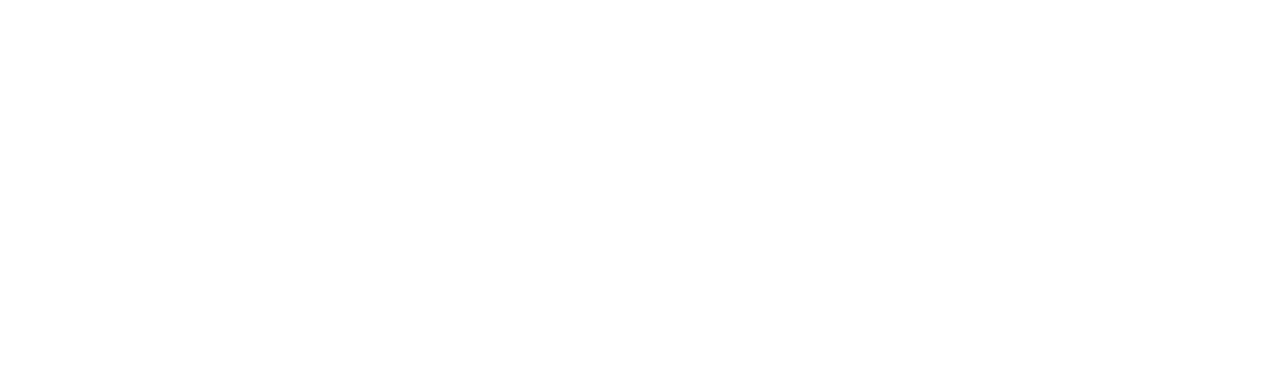
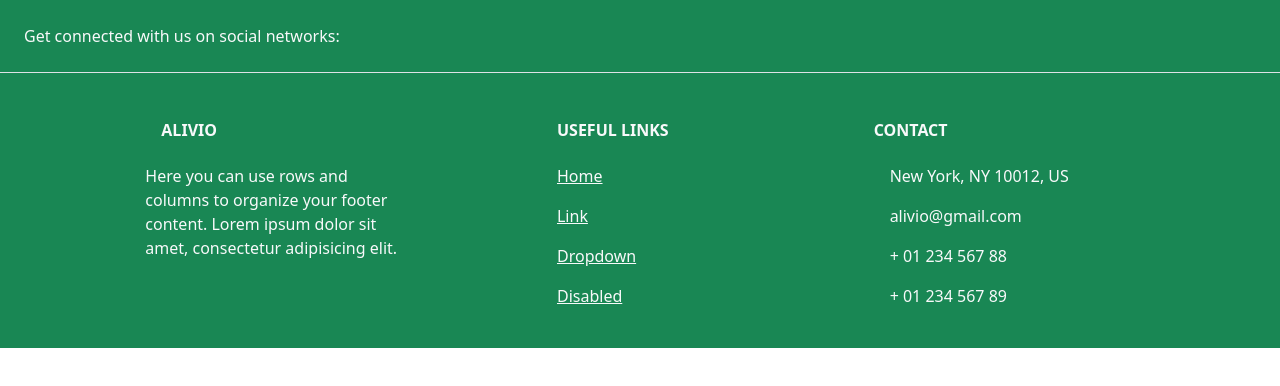
Before and after one commit to aiperiaibekova/git-practic, a plain HTML site: page index.html in a window 1280 px wide. Drawn offline with nearby package versions, Linux system fonts and the light colour scheme.

Commit message:
make footer

```diff
--- a/index.html
+++ b/index.html
@@ -11,6 +11,106 @@
 <body>
 
 
+<footer class="text-center text-lg-start bg-success text-light">
+    <!-- Section: Social media -->
+    <section
+      class="d-flex justify-content-center justify-content-lg-between p-4 border-bottom"
+    >
+      <!-- Left -->
+      <div class="me-5 d-none d-lg-block">
+        <span>Get connected with us on social networks:</span>
+      </div>
+      <!-- Left -->
+
+      <!-- Right -->
+      <div>
+        <a href="" class="me-4 text-reset">
+          <i class="fab fa-facebook-f"></i>
+        </a>
+        <a href="" class="me-4 text-reset">
+          <i class="fab fa-twitter"></i>
+        </a>
+        <a href="" class="me-4 text-reset">
+          <i class="fab fa-google"></i>
+        </a>
+        <a href="" class="me-4 text-reset">
+          <i class="fab fa-instagram"></i>
+        </a>
+        <a href="" class="me-4 text-reset">
+          <i class="fab fa-linkedin"></i>
+        </a>
+        <a href="" class="me-4 text-reset">
+          <i class="fab fa-github"></i>
+        </a>
+      </div>
+      <!-- Right -->
+    </section>
+    <!-- Section: Social media -->
+
+    <!-- Section: Links  -->
+    <section class="">
+      <div class="container text-center text-md-start mt-5">
+        <!-- Grid row -->
+        <div class="row mt-3">
+          <!-- Grid column -->
+          <div class="col-md-3 col-lg-4 col-xl-3 mx-auto mb-4">
+            <!-- Content -->
+            <h6 class="text-uppercase fw-bold mb-4">
+              <i class="fas fa-gem me-3"></i>Alivio
+            </h6>
+            <p>
+              Here you can use rows and columns to organize your footer content. Lorem ipsum
+              dolor sit amet, consectetur adipisicing elit.
+            </p>
+          </div>
+          <!-- Grid column -->
+
+
+          <!-- Grid column -->
+          <div class="col-md-3 col-lg-2 col-xl-2 mx-auto mb-4">
+            <!-- Links -->
+            <h6 class="text-uppercase fw-bold mb-4">
+              Useful links
+            </h6>
+            <p>
+              <a href="#!" class="text-reset">Home</a>
+            </p>
+            <p>
+              <a href="#!" class="text-reset">Link</a>
+            </p>
+            <p>
+              <a href="#!" class="text-reset">Dropdown</a>
+            </p>
+            <p>
+              <a href="#!" class="text-reset">Disabled</a>
+            </p>
+          </div>
+          <!-- Grid column -->
+
+          <!-- Grid column -->
+          <div class="col-md-4 col-lg-3 col-xl-3 mx-auto mb-md-0 mb-4">
+            <!-- Links -->
+            <h6 class="text-uppercase fw-bold mb-4">
+              Contact
+            </h6>
+            <p><i class="fas fa-home me-3"></i> New York, NY 10012, US</p>
+            <p>
+              <i class="fas fa-envelope me-3"></i>
+              alivio@gmail.com
+            </p>
+            <p><i class="fas fa-phone me-3"></i> + 01 234 567 88</p>
+            <p><i class="fas fa-print me-3"></i> + 01 234 567 89</p>
+          </div>
+          <!-- Grid column -->
+        </div>
+        <!-- Grid row -->
+      </div>
+    </section>
+    <!-- Section: Links  -->
+
+
+
+</footer>
 
 
 
```
